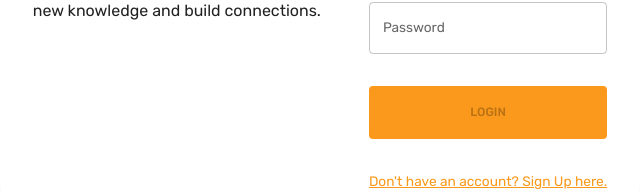
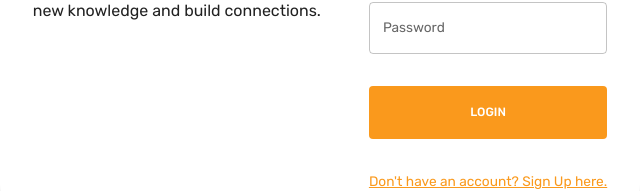
Before and after one commit to AhamedAadhil/SocialMedia_MERN, a React (Create React App) app in the folder client/: page / in a window 1280 px wide. Shown: the part 287-478 px from the top of the page, without its empty margins (320-960 px from the left). Built offline with nearby package versions, Linux system fonts and the light colour scheme.

Commit message:
a bug related to login resolved
Signed-off-by: Ahamed Aathil <ahamedaathil.5@gmail.com>

```diff
--- a/client/src/components/CreateEvent.jsx
+++ b/client/src/components/CreateEvent.jsx
@@ -2,9 +2,8 @@ import { Typography } from "@mui/material";
 import React, { useState } from "react";
 import { Modal, TextField, Button, Box, IconButton } from "@mui/material";
 import Close from "@mui/icons-material/Close";
-import { useDispatch, useSelector } from "react-redux";
+import { useSelector } from "react-redux";
 import toast from "react-hot-toast";
-import { setLogout } from "state";
 
 const CreateEventForm = ({ isOpen, onClose }) => {
   const token = useSelector((state) => state.token);
--- a/client/src/components/EventCard.jsx
+++ b/client/src/components/EventCard.jsx
@@ -1,22 +1,18 @@
 import { Typography, useTheme, Divider } from "@mui/material";
-import {
-  DateRangeOutlined,
-  AccessTimeOutlined,
-  LocationOnOutlined,
-} from "@mui/icons-material";
+import { DateRangeOutlined, LocationOnOutlined } from "@mui/icons-material";
 import FlexBetween from "components/FlexBetween";
 import FlexBetween2 from "components/FlexBetween2";
 import WidgetWrapper from "components/WidgetWrapper";
 import { useSelector, useDispatch } from "react-redux";
 import toast from "react-hot-toast";
-import React, { useCallback, useState } from "react";
+import React, { useCallback } from "react";
 import { useEffect } from "react";
 import { setEvent, setGroups } from "state";
 
 const AdvertWidget = () => {
   const { palette } = useTheme();
-  const dark = palette.neutral.dark;
-  const main = palette.neutral.main;
+  // const dark = palette.neutral.dark;
+  // const main = palette.neutral.main;
   const medium = palette.neutral.medium;
 
   const dispatch = useDispatch();
--- a/client/src/scenes/loginPage/Form.jsx
+++ b/client/src/scenes/loginPage/Form.jsx
@@ -182,15 +182,6 @@ const Form = () => {
   const validateOTP = (userEnteredOTP) => {
     setDisableRegister(userEnteredOTP !== sentOTP);
     return userEnteredOTP.trim() === sentOTP.trim();
-  };
-
-  // Usage in your component
-  const handleSendCode = async (email, values) => {
-    const OTP = await sendCode(email);
-    // if (OTP !== null) {
-    //   // Set disableRegister based on OTP validation
-    //   setDisableRegister(!validateOTP(values.otp));
-    // }
   };
 
   const handleFormSubmit = async (values, onSubmitProps) => {
@@ -410,7 +401,7 @@ const Form = () => {
                     color: palette.background.alt,
                     "&:hover": { color: "#1C768F" },
                   }}
-                  onClick={() => handleSendCode(values.email, values)}
+                  onClick={() => sendCode(values.email)}
                 >
                   SEND CODE
                 </Button>
@@ -451,7 +442,7 @@ const Form = () => {
                   color: palette.background.alt,
                   "&:hover": { color: "#1C768F" },
                 }}
-                disabled={disableRegister}
+                disabled={isRegister && disableRegister}
               >
                 {isLogin ? "LOGIN" : "REGISTER"}
               </Button>
```
